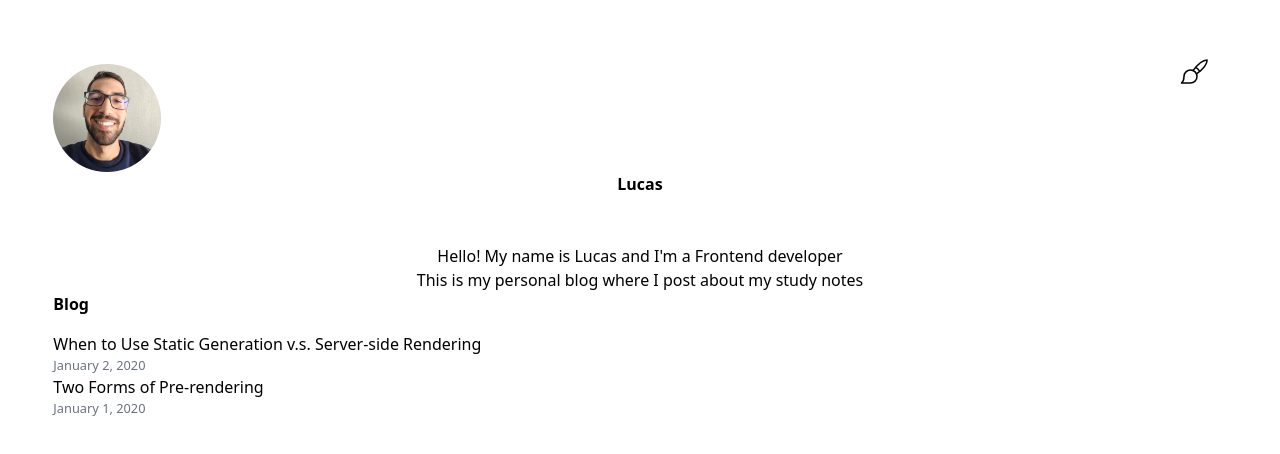
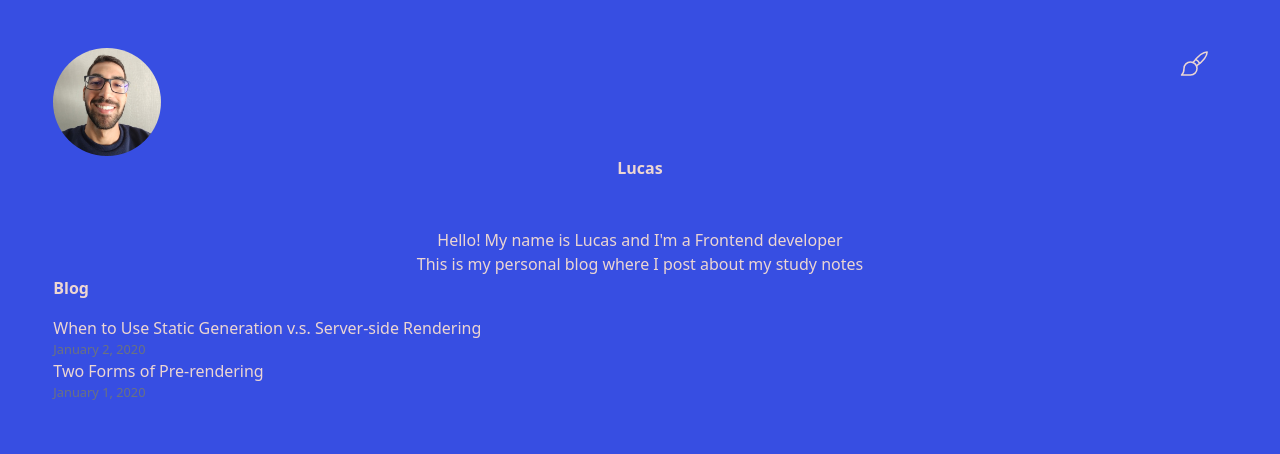
Before and after one commit to acamposlucas/nextjs-blog, a Next.js app: page / in a window 1280 px wide. Shown: the top 454 px of the page. Built offline with nearby package versions, Linux system fonts and the light colour scheme; what tailwindcss-fluid-type would draw is missing.

Commit message:
feat: new colors add tailwindcss prettier

```diff
--- a/package.json
+++ b/package.json
@@ -21,6 +21,8 @@
     "@types/react": "18.0.21",
     "autoprefixer": "^10.4.12",
     "postcss": "^8.4.18",
+    "prettier": "^2.7.1",
+    "prettier-plugin-tailwindcss": "^0.1.13",
     "tailwindcss": "^3.1.8",
     "typescript": "4.8.4"
   }
--- /dev/null
+++ b/prettier.config.js
@@ -0,0 +1,4 @@
+module.exports = {
+  plugins: [require("prettier-plugin-tailwindcss")],
+  tailwindConfig: "./tailwind.config.js",
+};
--- a/src/components/layout.tsx
+++ b/src/components/layout.tsx
@@ -13,7 +13,8 @@ interface ILayout {
 
 export default function Layout({ children, home }: ILayout) {
   return (
-		<div className="w-11/12 max-w-7xl py-4 mx-auto mt-12 mb-24 relative">
+    <div className="min-h-screen bg-purpleHeart text-timberwolf dark:bg-timberwolf dark:text-purpleHeart">
+      <div className="relative mx-auto mb-24 w-11/12 max-w-7xl py-12">
         <Head>
           <link rel="icon" href="/favicon.ico" />
           <meta
@@ -29,11 +30,11 @@ export default function Layout({ children, home }: ILayout) {
           <meta name="og:title" content={siteTitle} />
           <meta name="twitter:card" content="summary_large_image" />
         </Head>
-			<button type="button" className="absolute right-4 top-2">
+        <button type="button" className="absolute right-4 top-12">
           <PaintBrush
             size={32}
             weight={"light"}
-					className="hover:text-red-500 hover:transition-colors"
+            className="hover:transition-colors"
           />
         </button>
         <header className="text-center">
@@ -47,7 +48,7 @@ export default function Layout({ children, home }: ILayout) {
                 width={108}
                 alt=""
               />
-						<h1 className="text-2xl font-bold">{name}</h1>
+              <h1 className="font-bold text-2xl">{name}</h1>
             </>
           ) : (
             <>
@@ -80,5 +81,6 @@ export default function Layout({ children, home }: ILayout) {
           )}
         </main>
       </div>
+    </div>
   );
 }
--- a/src/pages/index.tsx
+++ b/src/pages/index.tsx
@@ -24,7 +24,7 @@ export default function Home({ allPostsData }: IHome) {
         <p>This is my personal blog where I post about my study notes</p>
       </section>
       <section>
-				<h2 className="text-2xl font-bold mb-4">Blog</h2>
+        <h2 className="mb-4 font-bold text-2xl">Blog</h2>
         <ul>
           {allPostsData.map(({ id, date, title }) => (
             <li key={id}>
--- a/tailwind.config.js
+++ b/tailwind.config.js
@@ -8,8 +8,8 @@ module.exports = {
   theme: {
     extend: {
       colors: {
-				beige: "#bf8178",
-				black: "#051005",
+        timberwolf: "#ecd6d2",
+        purpleHeart: "#374ee2",
       },
     },
   },
```
Also changed, not shown: 1 other file (tests, documents, lock files or other folders). Lines whose indentation alone changed are shown as unchanged.
